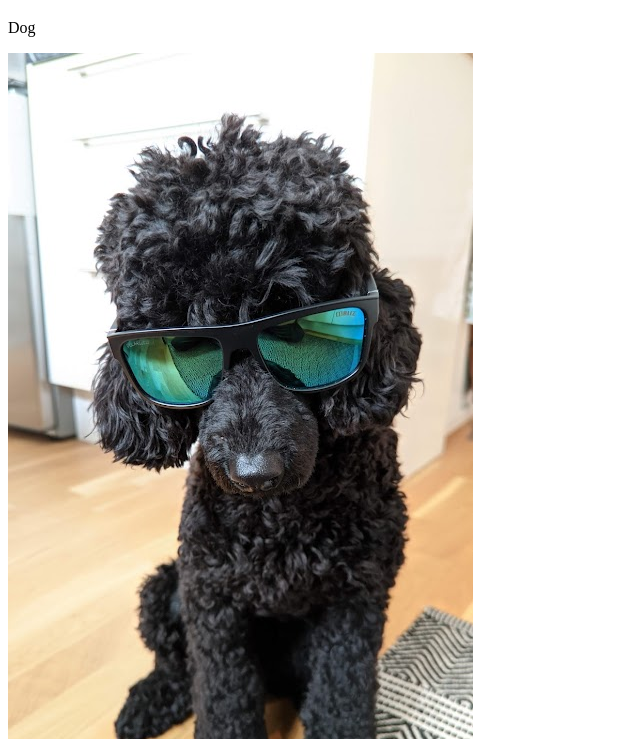
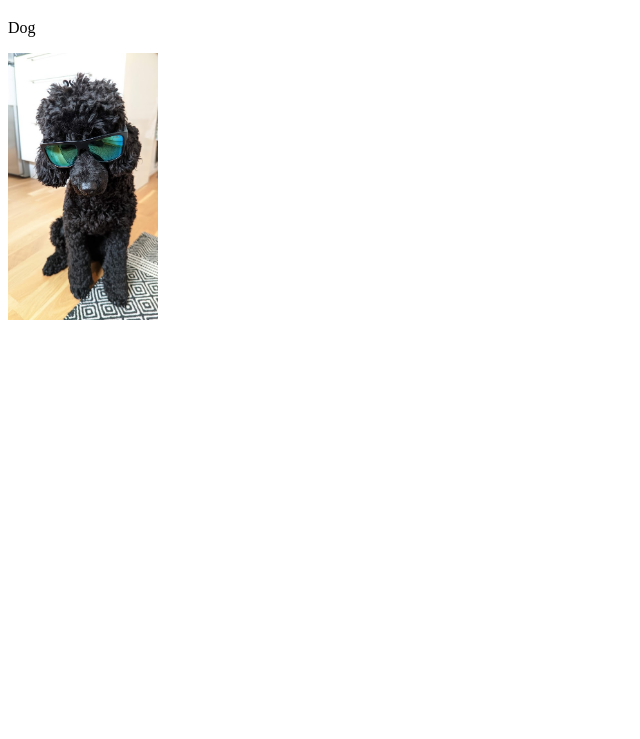
Before and after one commit to repercussive/relative-links-example, a plain HTML site: page dog.html in a window 1280 px wide. Shown: the part 61-800 px from the top of the page, without its empty margins (0-640 px from the left). Drawn offline with Linux system fonts and the light colour scheme.

Commit message:
reduce width of dog

```diff
--- a/dog.html
+++ b/dog.html
@@ -9,6 +9,6 @@
 <body>
   <h1>Dog</h1>
   <p>Dog</p>
-  <img src="assets/images/cooldog.jpg" alt="A cool dog">
+  <img src="assets/images/cooldog.jpg" alt="A cool dog" width="150px">
 </body>
 </html>
```
